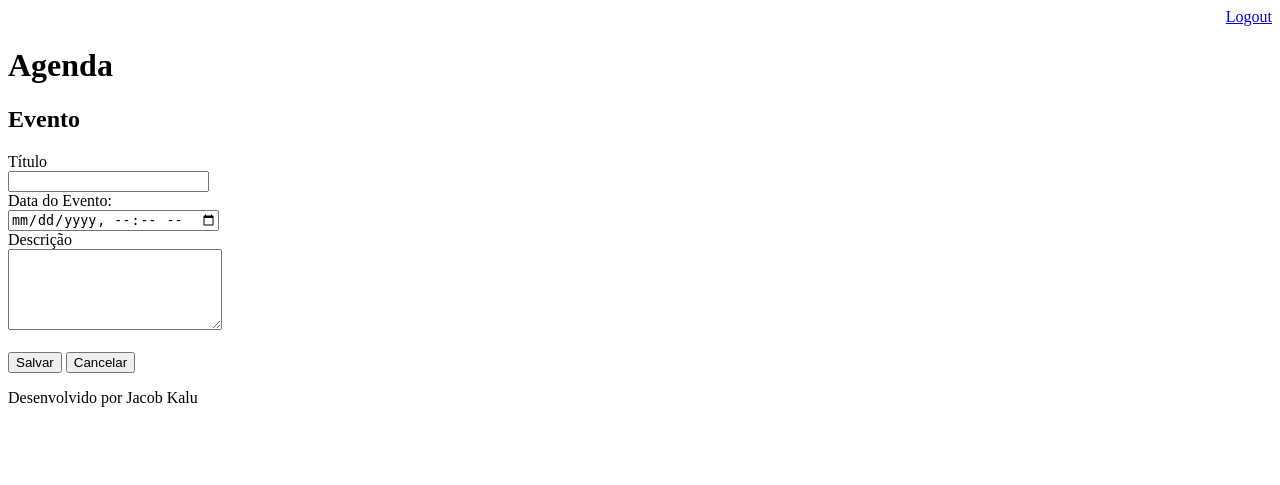
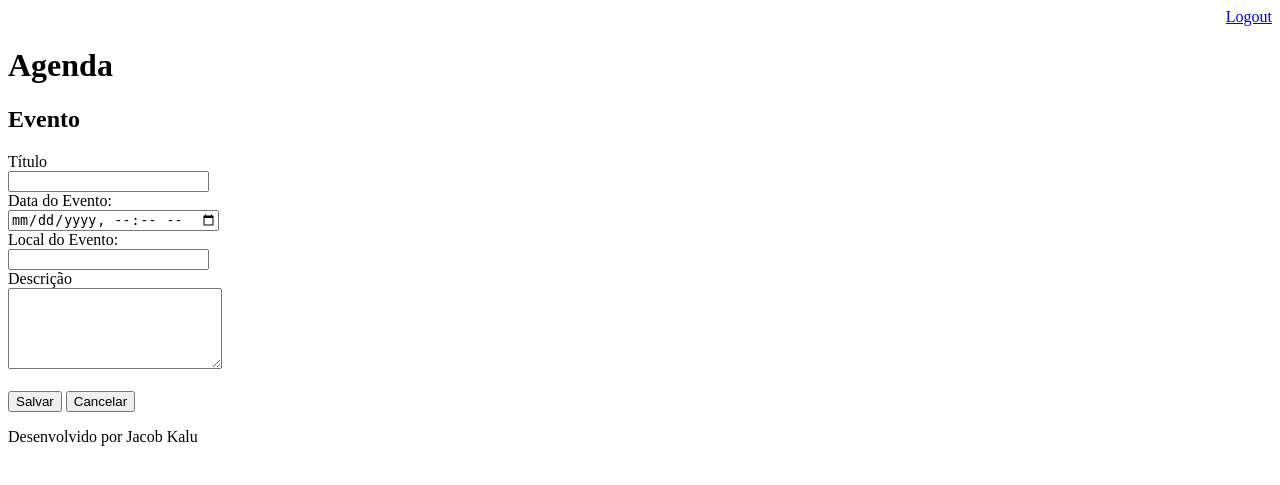
Before and after one commit to Jacob-creator1/Dio_Agenda, a Django app: page /agenda/evento/ in a window 1280 px wide. Shown: the top 485 px of the page. Run offline with Django 3.2, Linux system fonts and the light colour scheme; a user stored in the database is signed in.

Commit message:
Opçao de inserção do local do  eventos criada na tela de inserção

```diff
--- a/core/views.py
+++ b/core/views.py
@@ -51,8 +51,11 @@ def submit_evento(request):
         data_evento = request.POST.get('data_evento')
         descricao = request.POST.get('descricao')
         usuario = request.user
+        local_evento = request.POST.get('local_evento')
         Evento.objects.create(titulo=titulo,
                               data_evento=data_evento,
                               descricao=descricao,
+                              local_evento=local_evento,
                               usuario=usuario)
+
     return redirect('/')
--- a/templates/agenda.html
+++ b/templates/agenda.html
@@ -7,7 +7,7 @@
     </a>
     <ul>
     {% for evento in eventos %}
-        <li>{{ evento.titulo }} - {{ evento.get_data_evento }}</li>
+        <li>{{ evento.titulo }} - {{ evento.get_data_evento }} - {{ evento.local_evento }}</li>
     {% endfor %}
     </ul>
 {% endblock %}
--- a/templates/evento.html
+++ b/templates/evento.html
@@ -13,6 +13,10 @@
     <br>
     <input type="datetime-local" name="data_evento">
     <br>
+    <label>Local do Evento:</label>
+     <br>
+    <input type="text" name="local_evento" size="22">
+    <br>
     <label>Descrição</label>
     <br>
     <textarea name="descricao" rows="5" cols="24"></textarea>
```
Also changed, not shown: db.sqlite3.
